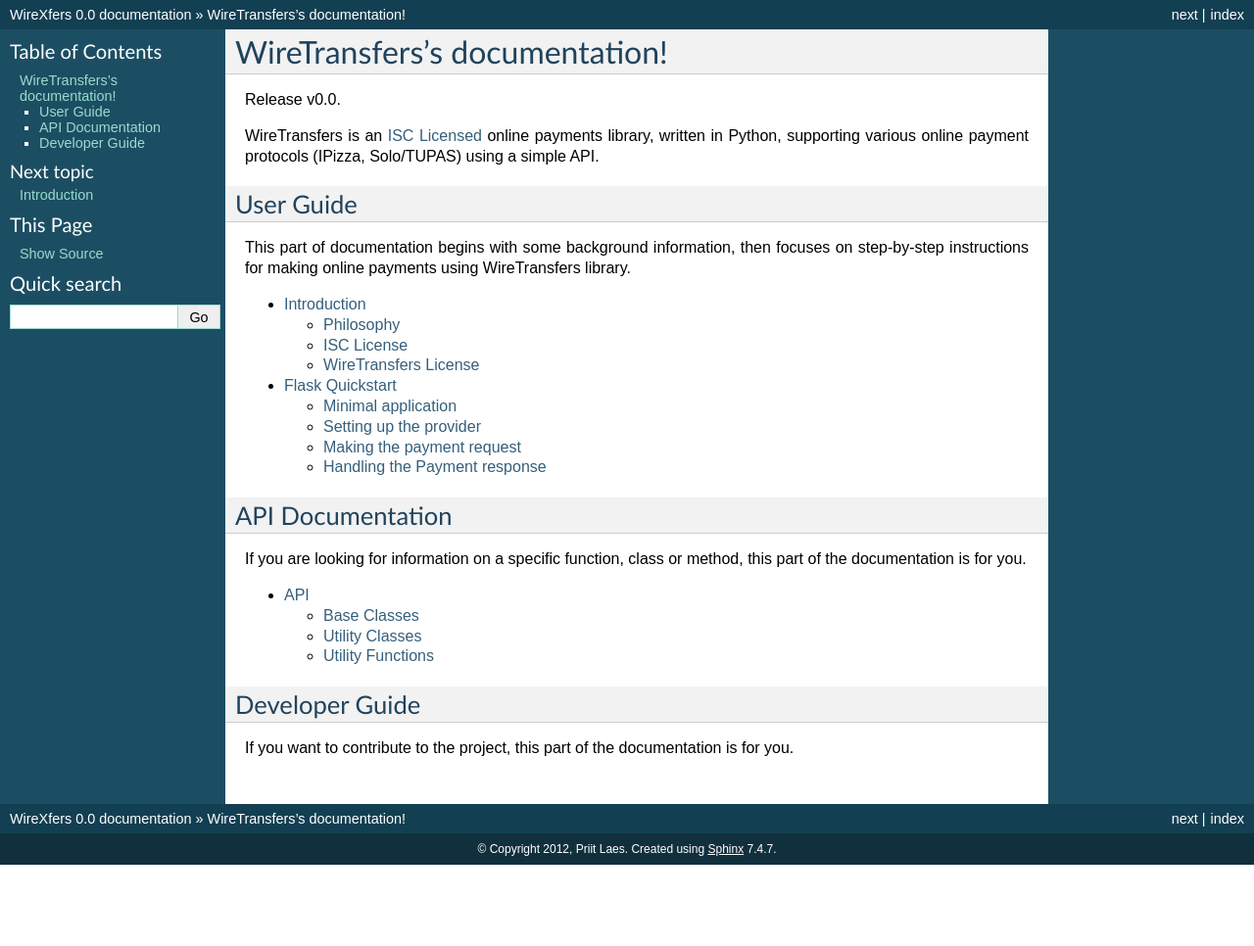
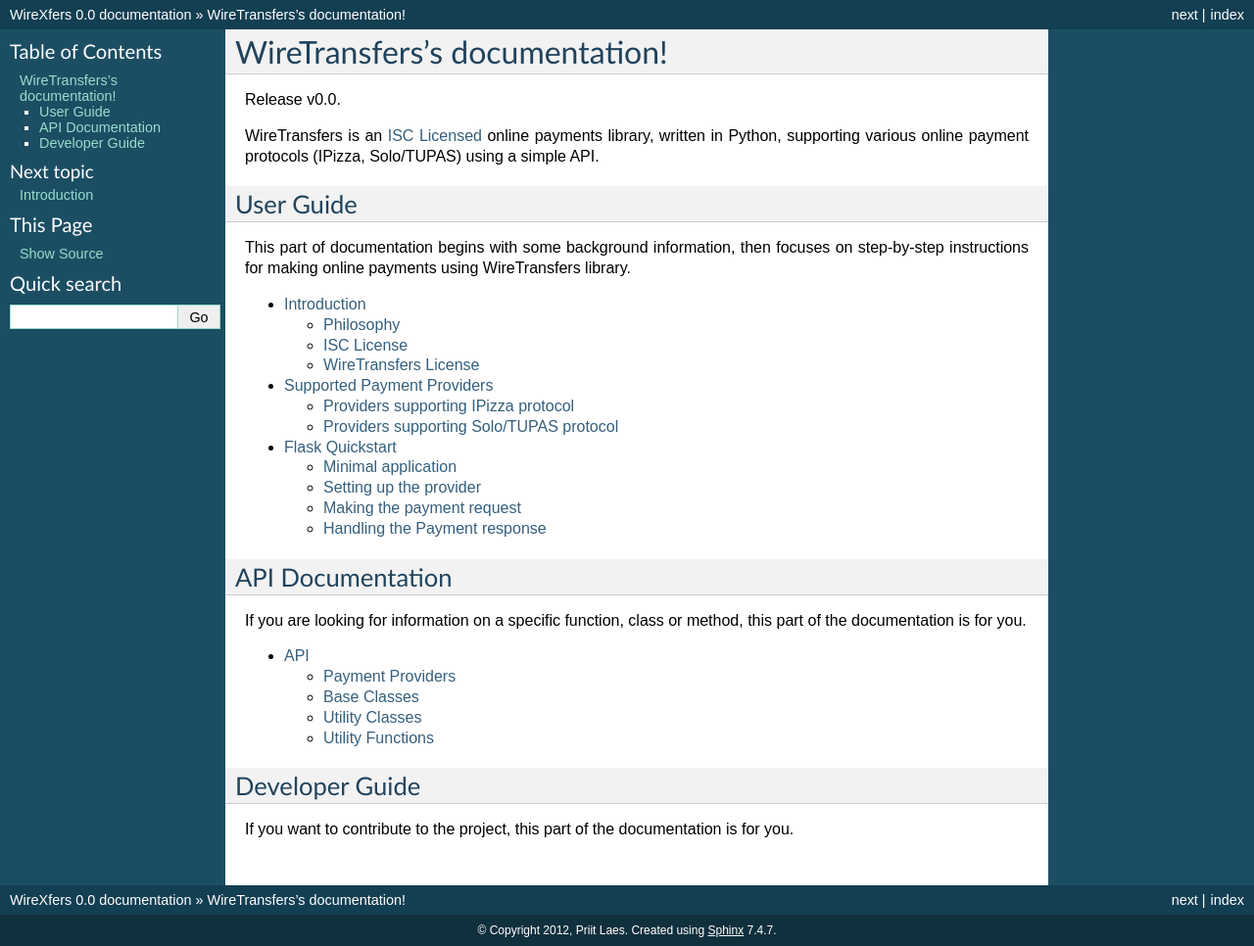
Before and after one commit to plaes/wirexfers, a Sphinx documentation site: the page built from docs/index.rst, in a window 1280 px wide. Shown: the whole page at 98% size. Built offline with Sphinx 7.4.7, drawn with Linux system fonts in a browser that asks for light colours; before the commit the page ends 900 px from its top, so only the background shows below that.

Commit message:
More docs

```diff
--- a/docs/api.rst
+++ b/docs/api.rst
@@ -5,8 +5,27 @@
 
 This part of the documentation covers all the interfaces of WireXfers.
 
+Payment Providers
+~~~~~~~~~~~~~~~~~
+
+IPizza
+------
+
+Solo/TUPAS
+----------
+
+.. autoclass:: wirexfers.providers.tupas.SoloKeyChain
+   :inherited-members:
+
+.. autoclass:: wirexfers.providers.tupas.NordeaEEProvider
+   :inherited-members:
+
+
 Base Classes
 ~~~~~~~~~~~~
+
+.. autoclass:: wirexfers.providers.KeyChainBase
+   :inherited-members:
 
 .. autoclass:: wirexfers.providers.ProviderBase
    :inherited-members:
--- a/docs/index.rst
+++ b/docs/index.rst
@@ -23,6 +23,7 @@
    :maxdepth: 2
 
    user/intro
+   user/providers
    user/flask_quickstart
 
 API Documentation
--- /dev/null
+++ b/docs/user/providers.rst
@@ -0,0 +1,21 @@
+Supported Payment Providers
+===========================
+
+List of currently supported protocols:
+
+ * IPizza
+ * Solo/TUPAS
+
+Providers supporting IPizza protocol
+------------------------------------
+
+* LHV Bank Estonia
+* Sampo Bank Estonia
+* SEB Bank Estonia
+* Swedbank Estonia
+
+Providers supporting Solo/TUPAS protocol
+----------------------------------------
+
+* `Nordea Estonia <https://nordea.ee>`_ -
+  :class:`wirexfers.providers.tupas.NordeaEEProvider`
```
Also changed, not shown: docs/user/flask_quickstart.rst (+3 -5 lines), 2 other files.
